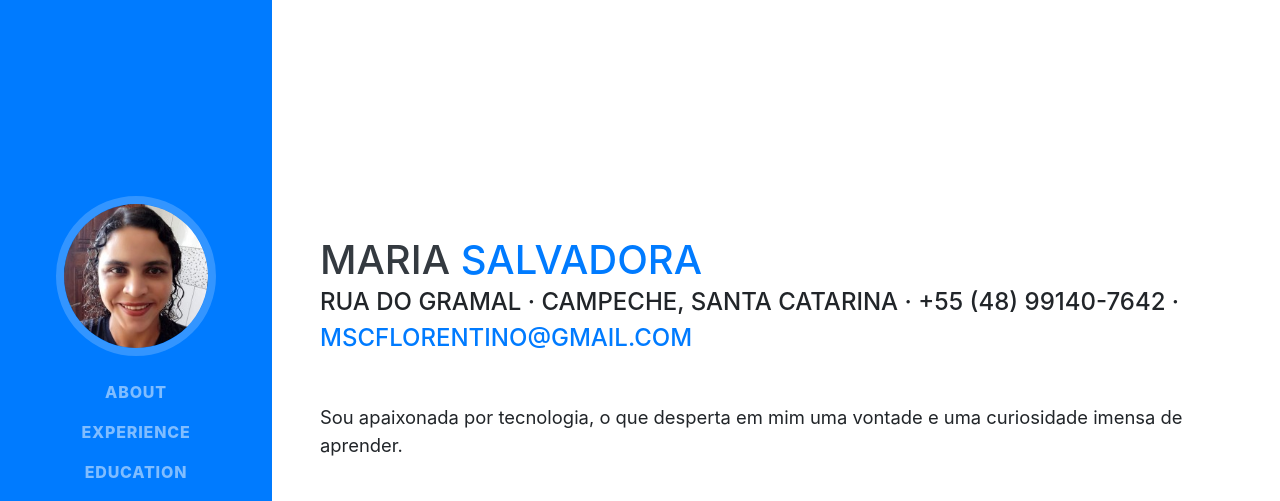
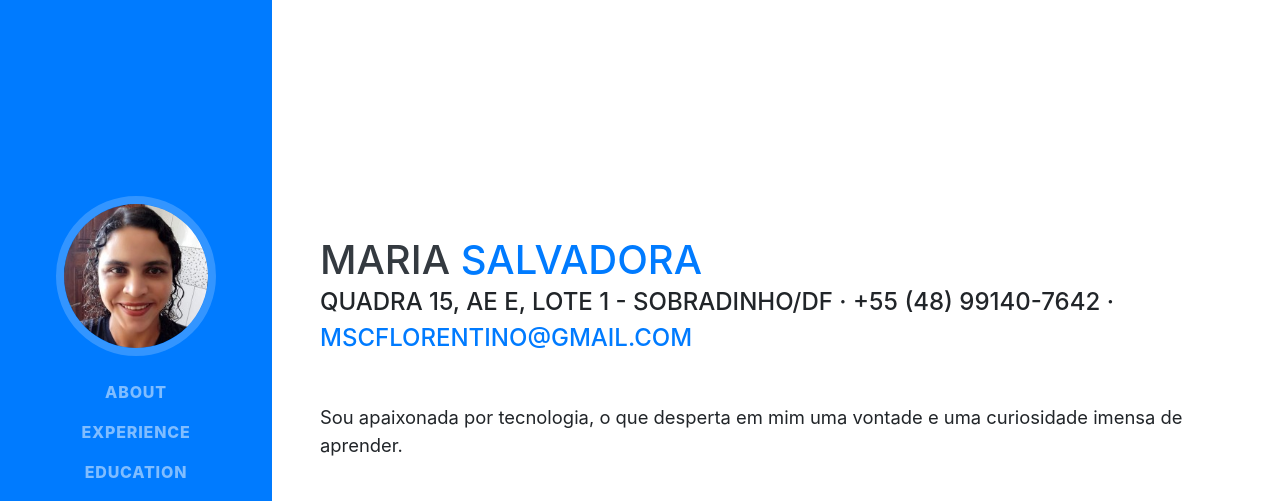
Before and after one commit to mariasalvadora/mariasalvadora.github.io, a website with bundled scripts: page index.html in a window 1280 px wide. Shown: the top 501 px of the page. Built offline with nearby package versions, Linux system fonts and the light colour scheme; a web font is replaced by a local one.

Commit message:
Página de apresentação pessoal

```diff
--- a/index.html
+++ b/index.html
@@ -66,7 +66,7 @@
         <h1 class="mb-0">Maria
           <span class="text-primary">Salvadora</span>
         </h1>
-        <div class="subheading mb-5">Rua do Gramal · Campeche, Santa Catarina · +55 (48) 99140-7642 ·
+        <div class="subheading mb-5">Quadra 15, AE E, Lote 1 - Sobradinho/DF · +55 (48) 99140-7642 ·
           <a href="mscflorentino@gmail.com">mscflorentino@gmail.com</a>
         </div>
         <p class="lead mb-5">Sou apaixonada por tecnologia, o que desperta em mim uma vontade e uma curiosidade imensa de aprender.</p>
```
